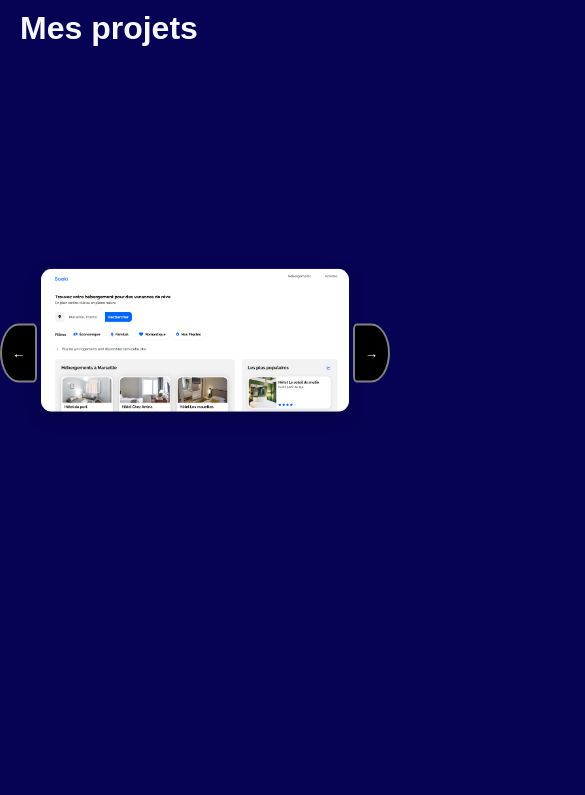
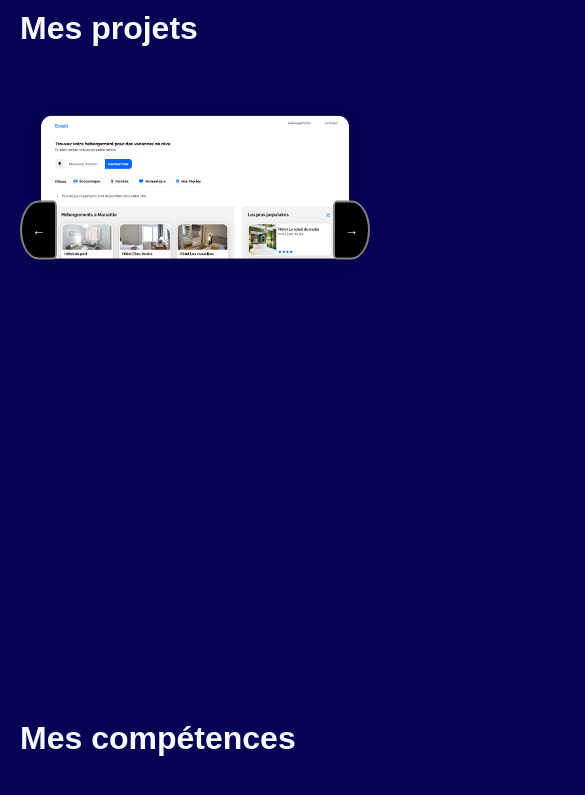
Before and after one commit to Archantay/Portfolio, a React (Create React App) app: page / in a window 390 px wide. Shown: the part 1060-1855 px from the top of the page, 585 px wide, since content can reach past the window. Built offline with nearby package versions, Linux system fonts and the light colour scheme.

Commit message:
replacement des flèches de nav et de l'overlay

```diff
--- a/src/styles/carousel.scss
+++ b/src/styles/carousel.scss
@@ -158,35 +158,10 @@ p {
   }
 
   .carrousel-btn {
-    position: absolute;
-    top: 30%;
-    transform: translateY(-50%);
-    background-color: rgb(0, 0, 0);
-    color: white;
-    padding: 20px 10px;
-    cursor: pointer;
-    z-index: 10;
+    top: 23%;
   }
 
-  .carrousel-btn.prev {
-    left: -20px;
-    border-radius: 50% 10% 10% 50%;
-    &::after {
-      content: '←';
-    }
-  }
-
-  .carrousel-btn.next {
-    right: -20px;
-    border-radius: 10% 50% 50% 10%;
-    &::after {
-      content: '→';
-    }
-  }
   .carrousel-images {
-      display: flex;
-      flex-direction: column;
-      align-items: center;
     width: 100%;
   }
 
```
Lines whose indentation alone changed are shown as unchanged.
